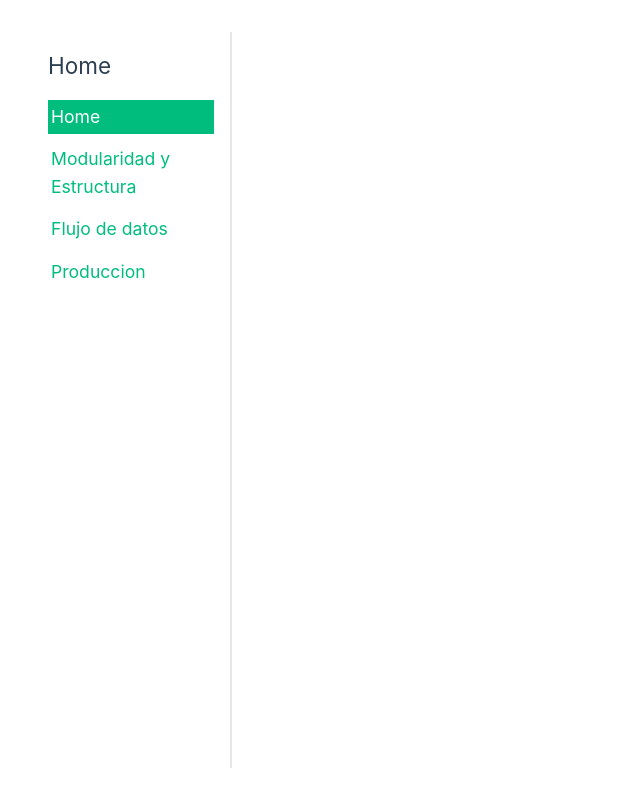
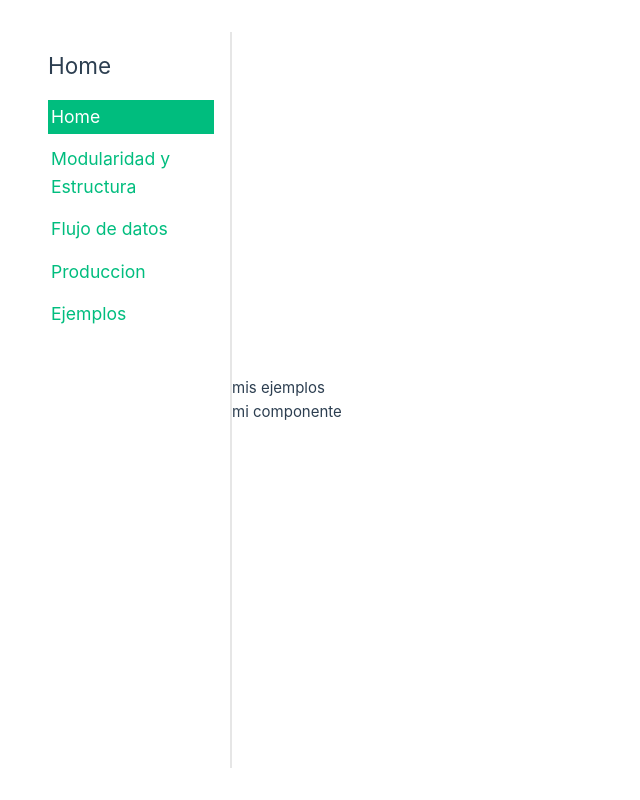
Before and after one commit to Kevingedev/introduccionVUE, a Vue app: page /ejemplos in a window 1280 px wide. Shown: the whole page, without its empty margins (0-640 px from the left). Built offline with nearby package versions, Linux system fonts and the light colour scheme.

Commit message:
iniciando mi página

```diff
--- /dev/null
+++ b/src/components/estructura/MiComponente.vue
@@ -0,0 +1,9 @@
+<template>
+  <div class="componente">
+    <p>mi componente</p>
+  </div>
+</template>
+
+<script setup>
+
+</script>
--- a/src/components/layout/Sidebar.vue
+++ b/src/components/layout/Sidebar.vue
@@ -6,12 +6,14 @@ const path: string =
                     pathURL.includes("/estructura") ? "Modularidad y Estructura" :
                     pathURL.includes("/flujo") ? "Flujo de datos" :
                     pathURL.includes("/produccion") ? "Produccion" : "Home";
+                    pathURL.includes("/ejemplos") ? "ejemplos" : "Home";
 
 const navItems: {name: string, route: string}[] = [
     {name: 'Home', route: '/'},
     {name: 'Modularidad y Estructura', route: '/estructura'},
     {name: 'Flujo de datos', route: '/flujo'},
     {name: 'Produccion', route: '/produccion'},
+    {name: 'Ejemplos', route: '/ejemplos'},
 ]
 
 </script>
--- a/src/router/index.ts
+++ b/src/router/index.ts
@@ -12,6 +12,10 @@ const router = createRouter({
       path: '/estructura',
       name: 'estructura',
       component: () => import('../views/EstructuraView.vue'),
+    },{
+      path: '/ejemplos',
+      name: 'ejemplos',
+      component: () => import('../views/MisEjemplosView.vue'),
     },
   ],
 })
--- /dev/null
+++ b/src/views/MisEjemplosView.vue
@@ -0,0 +1,10 @@
+<script setup>
+    import MiComponente from '../components/estructura/MiComponente.vue'
+</script>
+
+<template>
+ <div>
+    <p>mis ejemplos</p>
+    <MiComponente/>
+ </div>
+</template>
```
